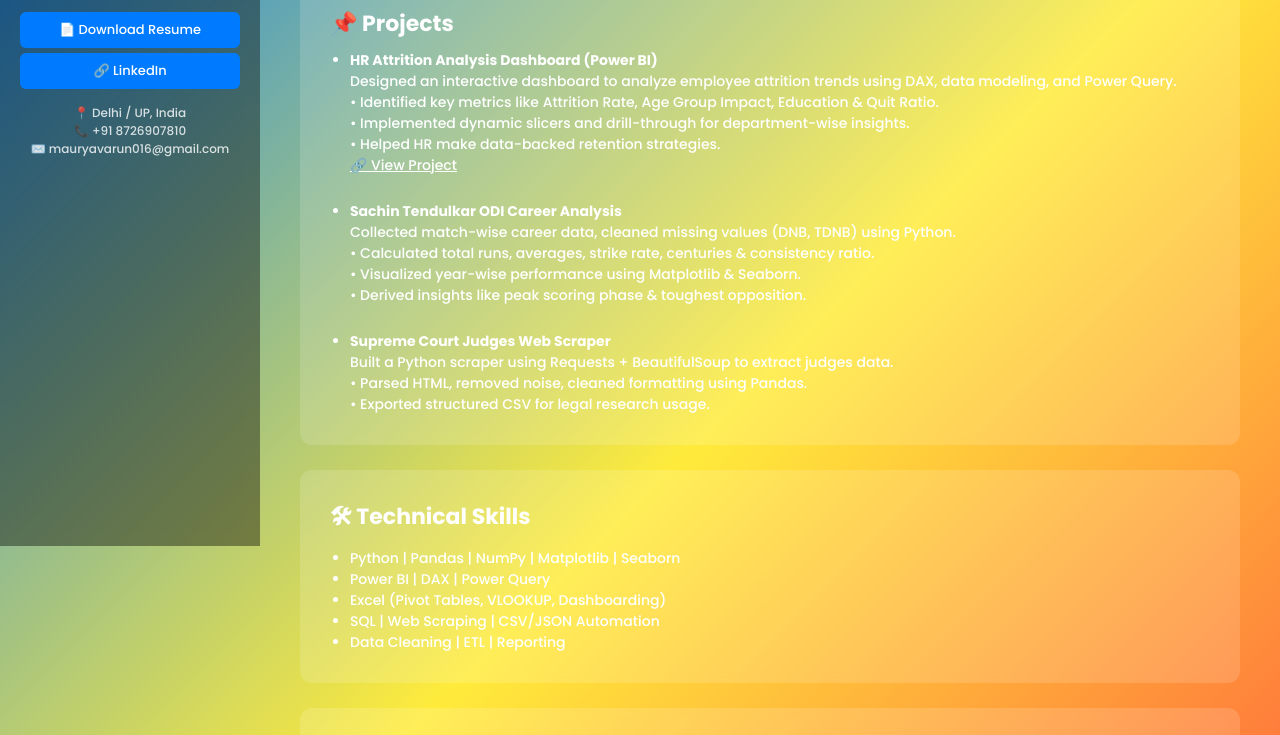
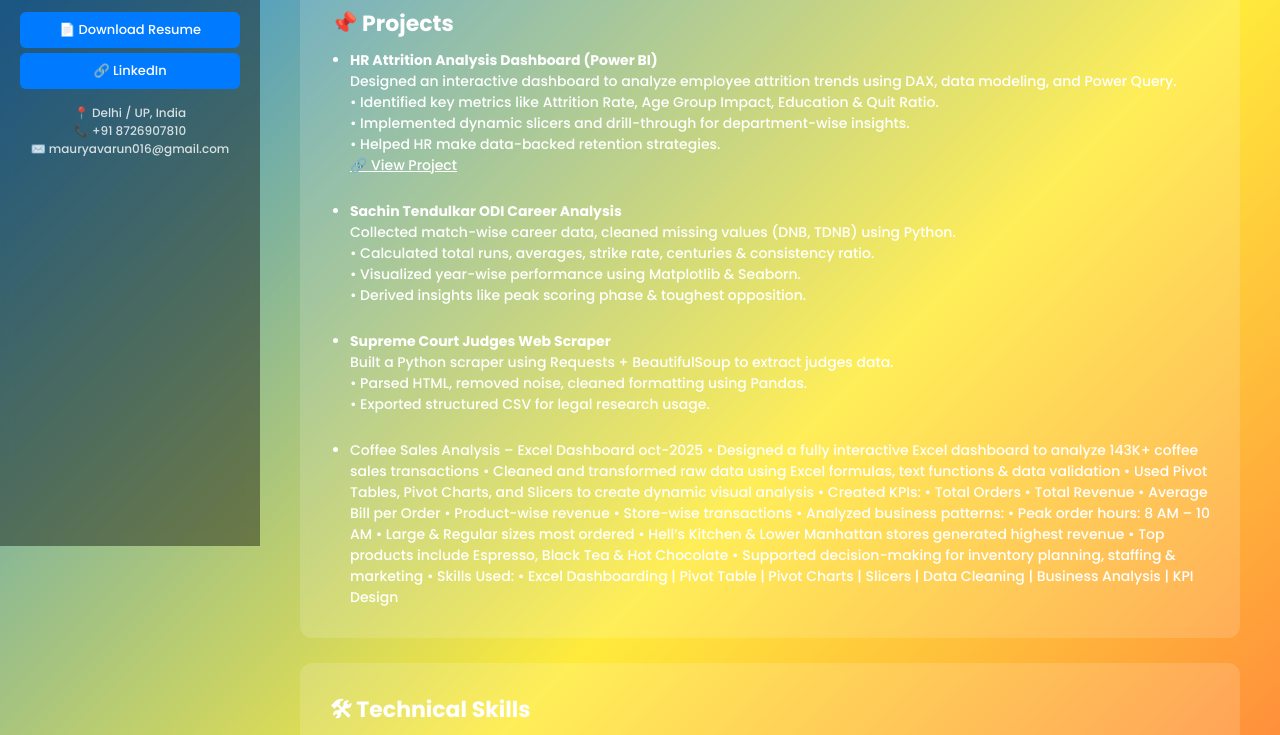
Before and after one commit to varunmaurya001/my-portfoliyo, a plain HTML site: page index.html in a window 1280 px wide. Shown: the part 254-989 px from the top of the page. Drawn offline with Linux system fonts and the light colour scheme.

Commit message:
Update index.html

```diff
--- a/index.html
+++ b/index.html
@@ -135,6 +135,28 @@
         • Parsed HTML, removed noise, cleaned formatting using Pandas.<br>
         • Exported structured CSV for legal research usage.<br>
       </li>
+       <br>
+      <li>
+        Coffee Sales Analysis – Excel Dashboard oct-2025
+• Designed a fully interactive Excel dashboard to analyze 143K+ coffee sales transactions
+• Cleaned and transformed raw data using Excel formulas, text functions & data validation
+• Used Pivot Tables, Pivot Charts, and Slicers to create dynamic visual analysis
+• Created KPIs:
+• Total Orders
+• Total Revenue
+• Average Bill per Order
+• Product-wise revenue
+• Store-wise transactions
+• Analyzed business patterns:
+• Peak order hours: 8 AM – 10 AM
+• Large & Regular sizes most ordered
+• Hell’s Kitchen & Lower Manhattan stores generated highest revenue
+• Top products include Espresso, Black Tea & Hot Chocolate
+• Supported decision-making for inventory planning, staffing & marketing
+• Skills Used:
+• Excel Dashboarding | Pivot Table | Pivot Charts | Slicers | Data Cleaning | Business Analysis | KPI
+Design
+      </li>
     </ul>
   </section>
   <!-- SKILLS SECTION -->
```
